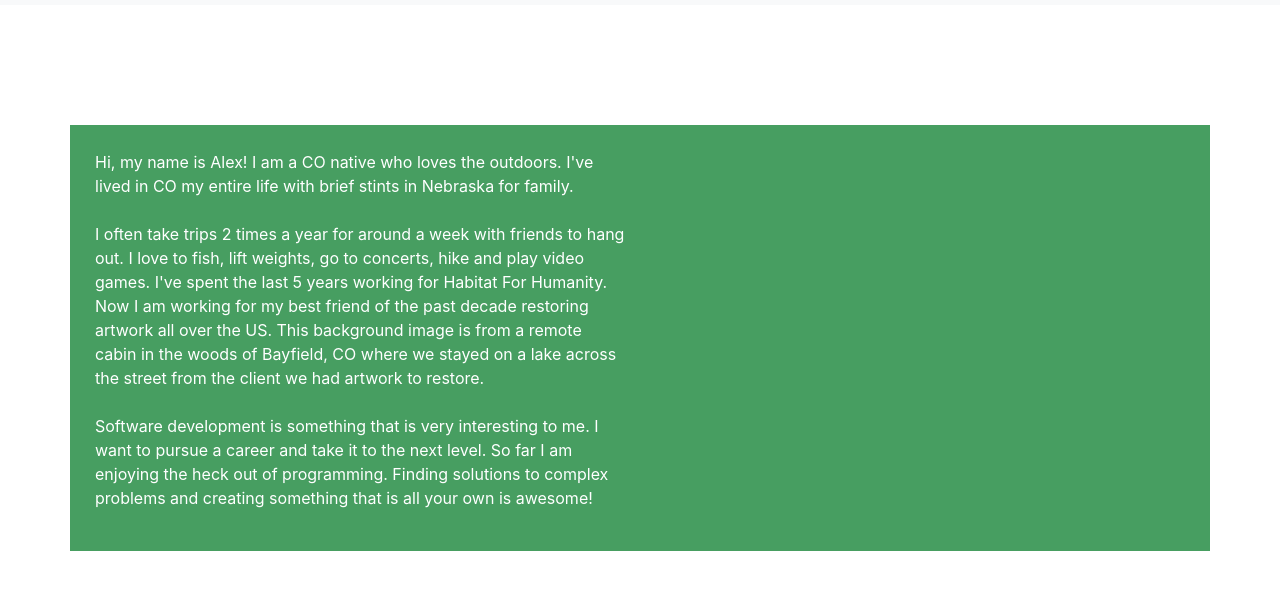
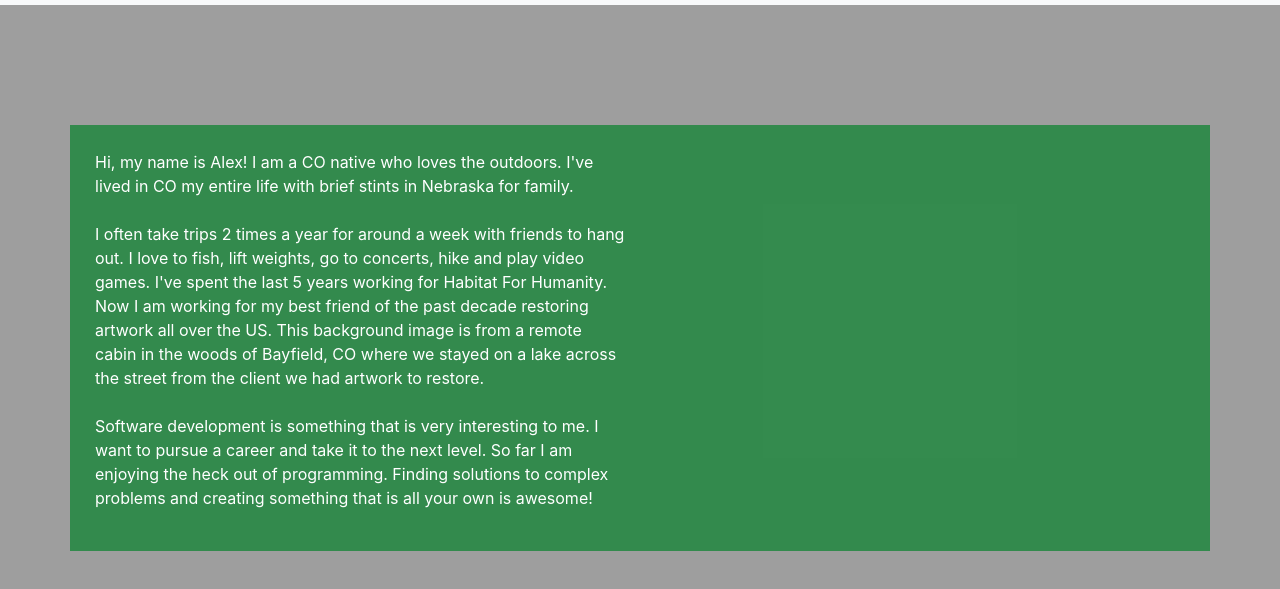
Before and after one commit to CodeGuy5280/ResponsivePortfolio, a plain HTML site: page about.html in a window 1280 px wide. Shown: the part 51-640 px from the top of the page. Drawn offline with nearby package versions, Linux system fonts and the light colour scheme; the site is published under a folder, as on GitHub Pages, so addresses that start at the root find nothing.

Commit message:
Add files via upload

```diff
--- a/about.html
+++ b/about.html
@@ -22,7 +22,7 @@
     <script src="https://code.jquery.com/jquery-3.5.1.slim.min.js" integrity="sha384-DfXdz2htPH0lsSSs5nCTpuj/zy4C+OGpamoFVy38MVBnE+IbbVYUew+OrCXaRkfj" crossorigin="anonymous"></script>
 <script src="https://cdn.jsdelivr.net/npm/popper.js@1.16.1/dist/umd/popper.min.js" integrity="sha384-9/reFTGAW83EW2RDu2S0VKaIzap3H66lZH81PoYlFhbGU+6BZp6G7niu735Sk7lN" crossorigin="anonymous"></script>
 <script src="https://stackpath.bootstrapcdn.com/bootstrap/4.5.2/js/bootstrap.min.js" integrity="sha384-B4gt1jrGC7Jh4AgTPSdUtOBvfO8shuf57BaghqFfPlYxofvL8/KUEfYiJOMMV+rV" crossorigin="anonymous"></script>
-    <title>Main Page!</title>
+    <title>Responsive Portfolio</title>
   </head>
   <!--Navbar w/ 3 buttons and 1 extra link to my friend's website for my name-->
   <nav class="navbar navbar-expand-lg navbar-light bg-light">
@@ -66,7 +66,7 @@
       <!--CSS section for image to cover entire webpage w/ box of text overlayed-->
     <style>
     body {
-    background-image: url("/Images/Durango-ATV.jpg");
+    background-image: url("Images/Durango-ATV.jpg");
     background-size: cover;
    }
     .About-Me {
```
Also changed, not shown: contact.html (+1 -1 lines).
